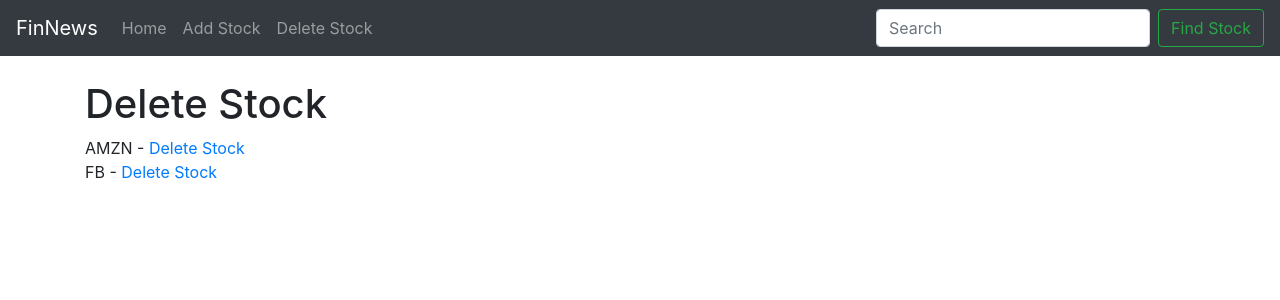
After one commit to njavro/CS411, a Django app: page /delete_stock.html in a window 1280 px wide. The commit adds this page. Shown: the top 300 px of the page. Run offline with Django 3.2, Linux system fonts and the light colour scheme; data comes from the database, SQL or seed files in the repository; both versions use the stored data as it was after the commit; some libraries are stand-ins or nearby versions.

Commit message:
Added deletion

```diff
--- a/Project/demo/finNews/quotes/templates/base.html
+++ b/Project/demo/finNews/quotes/templates/base.html
@@ -26,7 +26,9 @@
 	      <li class="nav-item">
 	        <a class="nav-link" href="{% url 'add_stock' %}">Add Stock</a>
 	      </li>
-
+	      <li class="nav-item">
+	        <a class="nav-link" href="{% url 'delete_stock' %}">Delete Stock</a>
+	      </li>
 	    </ul>
 
 	    <form action="{% url 'about' %}" class="form-inline my-2 my-lg-0" method="POST">
--- /dev/null
+++ b/Project/demo/finNews/quotes/templates/delete_stock.html
@@ -0,0 +1,11 @@
+{% extends 'base.html' %}
+{% block content %}
+
+<h1>Delete Stock</h1>
+
+{% if ticker %}
+	{% for item in ticker %}
+		{{item}} - <a href="{% url 'delete' item.id %}"> Delete Stock</a> <br/>
+	{% endfor %}
+{% endif %}
+{% endblock %}
--- a/Project/demo/finNews/quotes/urls.py
+++ b/Project/demo/finNews/quotes/urls.py
@@ -5,4 +5,5 @@ urlpatterns = [
     path('about.html', views.about, name="about"),
     path('add_stock.html', views.add_stock, name="add_stock"),
     path('delete/<stock_id>',views.delete, name="delete"),
+    path('delete_stock.html', views.delete_stock, name="delete_stock"),
 ]
--- a/Project/demo/finNews/quotes/views.py
+++ b/Project/demo/finNews/quotes/views.py
@@ -38,17 +38,17 @@ def add_stock(request):
 			messages.success(request, ("Stock has been added"))
 			return redirect('add_stock')
 	else:
-	ticker = Stock.objects.all()
-	output = []
-	for ticker_item in ticker:
-		api_request = requests.get("https://cloud.iexapis.com/stable/stock/{}/quote?token=pk_67513180ad73424ca6137332a00e6ef8".format(str(ticker_item)))
+		ticker = Stock.objects.all()
+		output = []
+		for ticker_item in ticker:
+			api_request = requests.get("https://cloud.iexapis.com/stable/stock/{}/quote?token=pk_67513180ad73424ca6137332a00e6ef8".format(str(ticker_item)))
 			try:
 				api = json.loads(api_request.content)
 				output.append(api)
 			except Exception as e:
 				api = "Error..."
 
-	return render(request,'add_stock.html',{'ticker':ticker, 'output':output})
+		return render(request,'add_stock.html',{'ticker':ticker, 'output':output})
 
 
 
@@ -57,6 +57,11 @@ def add_stock(request):
 def delete(request, stock_id):
 	item = Stock.objects.get(pk=stock_id)
 	item.delete()
+	messages.success(request,("Stock has been deleted!"))
+	return redirect(delete_stock)
 
-	messages.success(request,("Stock has been deleted!"))
-	return redirect(add_stock)
+
+def delete_stock(request):
+	ticker = Stock.objects.all()
+	return render(request, 'delete_stock.html', {'ticker': ticker})
+	pass
```
Also changed, not shown: Project/demo/finNews/quotes/templates/add_stock.html (+15 -16 lines), Project/demo/finNews/db.sqlite3.
